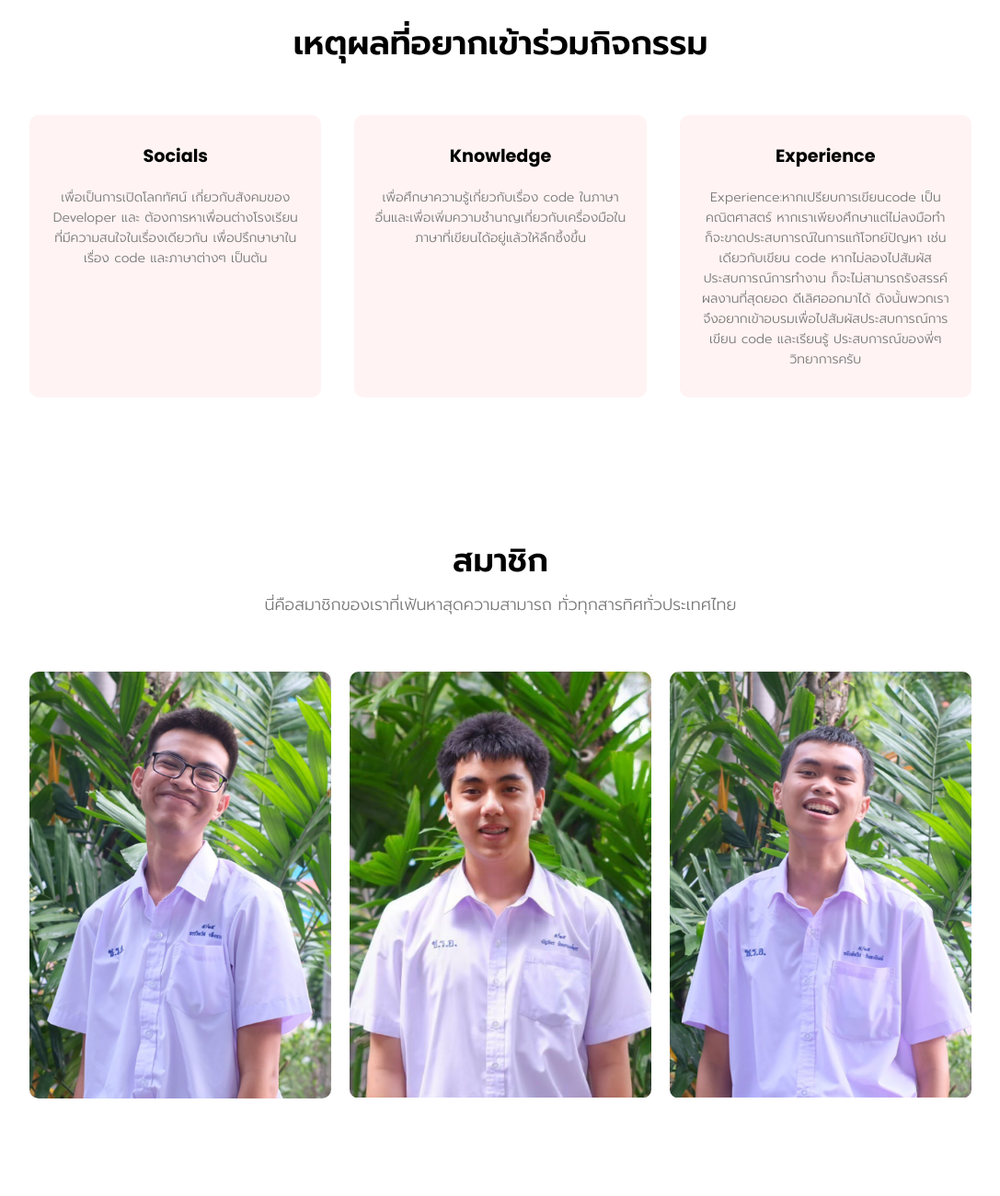
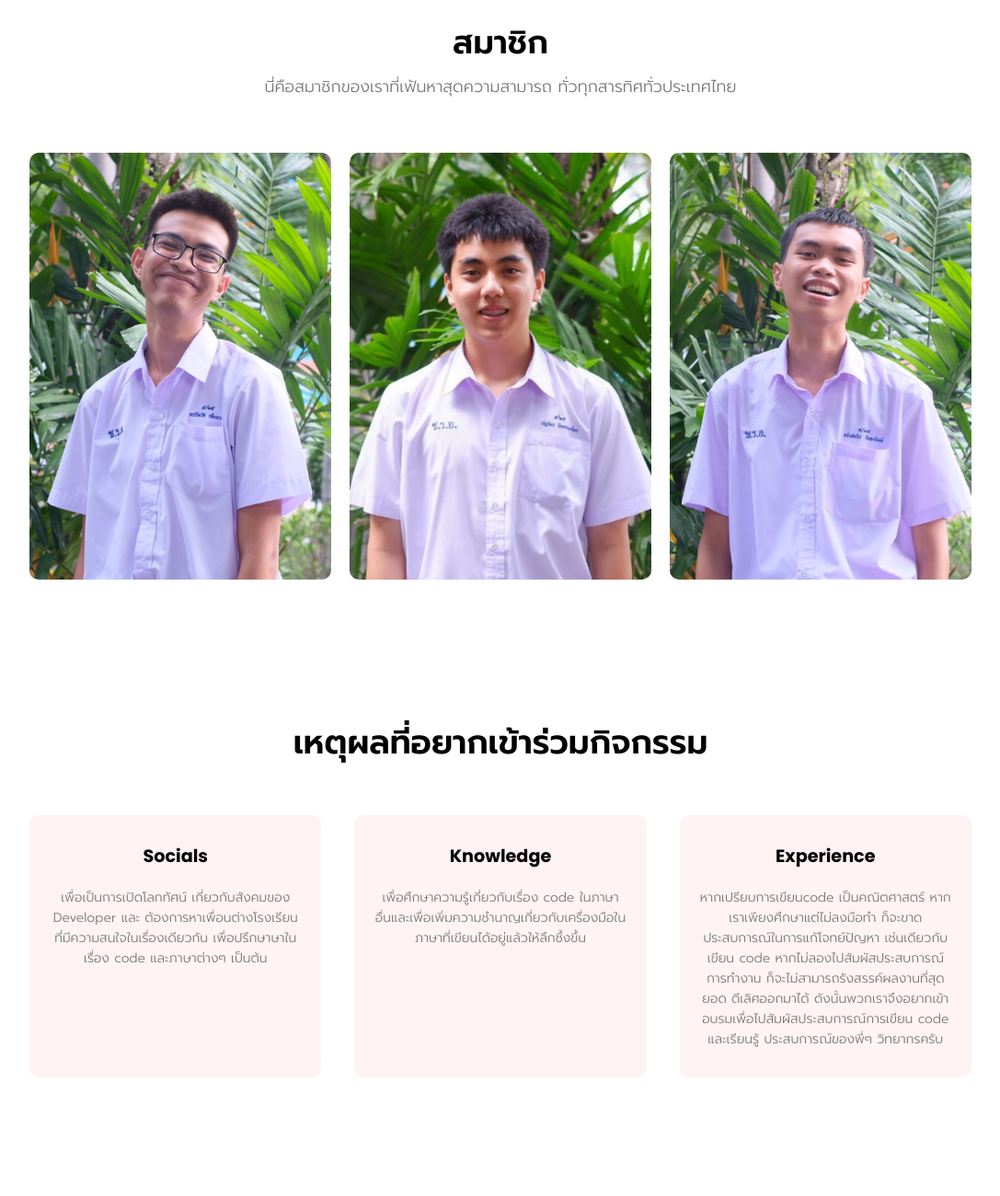
Before and after one commit to 5t6dryrt/THOUSAND-YEARS-PORTFOLIO, a plain HTML site: page index.html in a window 1280 px wide. Shown: the part 880-2180 px from the top of the page at 92% size, without its empty margins (96-1183 px from the left). Drawn offline with nearby package versions, Linux system fonts and the light colour scheme.

Commit message:
Update index.html

```diff
--- a/index.html
+++ b/index.html
@@ -35,36 +35,14 @@
             <model-viewer style="height:400px;width:50%;left:25%;" src="3d\1000YEARS.gltf" ar ar-modes="webxr scene-viewer quick-look" camera-controls poster="poster.webp" shadow-intensity="1" auto-rotate min-camera-orbit="auto 52deg 11.68m" min-field-of-view="30deg" max-camera-orbit="auto 94deg auto"> </model-viewer>
             <p >รวมหมามืดแห่งวงการโปรแกรมเมอร์ชั้นเเนวหลังของประเทศไทย</p>
 
-            <a href="#reason" class="hero-btn" >เยี่ยมชมเพิ่มเติม</a>
+            <a href="#team" class="hero-btn" >เยี่ยมชมเพิ่มเติม</a>
         </div>
 
     </section>
 
-
-    <!-- ----------- reason ------------------->
-    <section class="reason" id="reason">
-        <h1>เหตุผลที่อยากเข้าร่วมกิจกรรม</h1>
-        <div class="row">
-            <div class="reason-col">
-                <h3>Socials</h3>
-                <p>เพื่อเป็นการเปิดโลกทัศน์ เกี่ยวกับสังคมของ Developer และ ต้องการหาเพื่อนต่างโรงเรียน ที่มีความสนใจในเรื่องเดียวกัน เพื่อปรึกษาษาในเรื่อง code และภาษาต่างๆ เป็นต้น</p>
-            </div>
-            <div class="reason-col">
-                <h3>Knowledge </h3>
-                <p>เพื่อศึกษาความรู้เกี่ยวกับเรื่อง code ในภาษาอื่นและเพื่อเพิ่มความชำนาญเกี่ยวกับเครื่องมือในภาษาที่เขียนได้อยู่แล้วให้ลึกซึ้งขึ้น</p>
-            </div>
-            <div class="reason-col">
-                <h3>Experience</h3>
-                <p>Experience:หากเปรียบการเขียนcode เป็นคณิตศาสตร์ หากเราเพียงศึกษาแต่ไม่ลงมือทำ ก็จะขาดประสบการณ์ในการแก้โจทย์ปัญหา เช่นเดียวกับเขียน code
-                  หากไม่ลองไปสัมผัสประสบการณ์การทำงาน ก็จะไม่สามารถรังสรรค์ผลงานที่สุดยอด ดีเลิศออกมาได้ ดังนั้นพวกเราจึงอยากเข้าอบรมเพื่อไปสัมผัสประสบการณ์การเขียน code และเรียนรู้ ประสบการณ์ของพี่ๆ วิทยาการครับ</p>
-            </div>
-        </div>
-    </section>
-
-
     <!-- ----------- team ------------------->
 
-    <section class="team">
+    <section class="team" id="team">
         <h1>สมาชิก</h1>
         <p>นี่คือสมาชิกของเราที่เฟ้นหาสุดความสามารถ ทั่วทุกสารทิศทั่วประเทศไทย</p>
 
@@ -90,6 +68,29 @@
             </div>
         </div>
 
+    </section>
+
+    <!-- ----------- reason ------------------->
+    <section class="reason" id="reason">
+        <h1>เหตุผลที่อยากเข้าร่วมกิจกรรม</h1>
+        <div class="row">
+            <div class="reason-col">
+                <h3>Socials</h3>
+                <p>เพื่อเป็นการเปิดโลกทัศน์ เกี่ยวกับสังคมของ Developer และ ต้องการหาเพื่อนต่างโรงเรียน ที่มีความสนใจในเรื่องเดียวกัน เพื่อปรึกษาษาในเรื่อง code และภาษาต่างๆ เป็นต้น</p>
+            </div>
+            <div class="reason-col">
+                <h3>Knowledge </h3>
+                <p>เพื่อศึกษาความรู้เกี่ยวกับเรื่อง code ในภาษาอื่นและเพื่อเพิ่มความชำนาญเกี่ยวกับเครื่องมือในภาษาที่เขียนได้อยู่แล้วให้ลึกซึ้งขึ้น</p>
+            </div>
+            <div class="reason-col">
+                <h3>Experience</h3>
+                <p>หากเปรียบการเขียนcode เป็นคณิตศาสตร์ หากเราเพียงศึกษาแต่ไม่ลงมือทำ ก็จะขาดประสบการณ์ในการแก้โจทย์ปัญหา เช่นเดียวกับเขียน code
+                  หากไม่ลองไปสัมผัสประสบการณ์การทำงาน ก็จะไม่สามารถรังสรรค์ผลงานที่สุดยอด ดีเลิศออกมาได้ ดังนั้นพวกเราจึงอยากเข้าอบรมเพื่อไปสัมผัสประสบการณ์การเขียน code และเรียนรู้ ประสบการณ์ของพี่ๆ วิทยากรครับ</p>
+            </div>
+        </div>
+        <div class="row">
+        <model-viewer style="height:400px;width:50%;left:25%;" src="3d\amogus.glb" ar ar-modes="webxr scene-viewer quick-look" camera-controls poster="poster.webp" shadow-intensity="1" auto-rotate min-camera-orbit="auto 52deg 11.68m" min-field-of-view="30deg" max-camera-orbit="auto 94deg auto"> </model-viewer>
+        </div>
     </section>
     <!-- -----------activity------------------->
 
```
